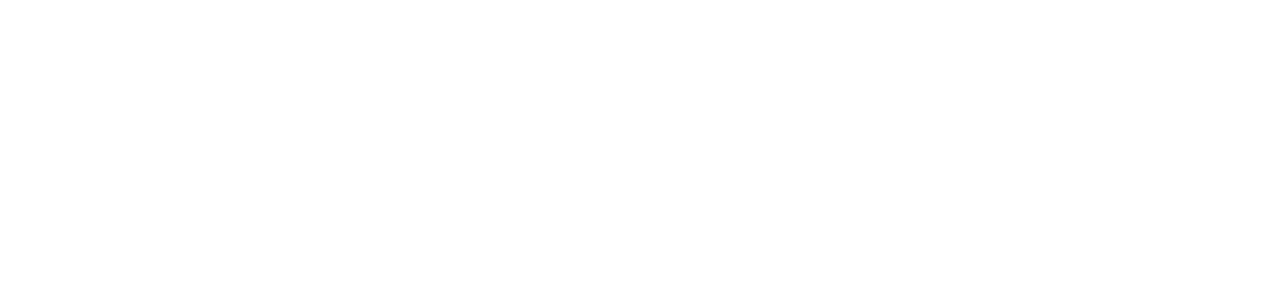
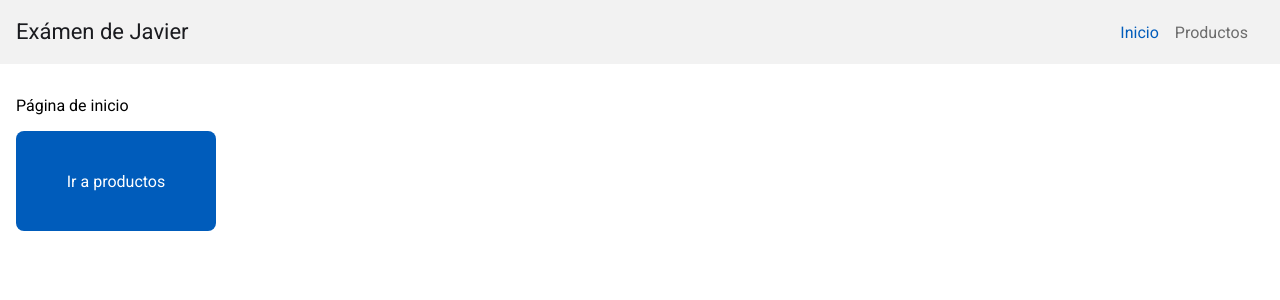
Before and after one commit to IngJavierCruz/product-app-angular-javier-cruz, an Angular app: page /home in a window 1280 px wide. Before the commit this address led to /. Shown: the top 300 px of the page. Built offline with nearby package versions, Linux system fonts and the light colour scheme.

Commit message:
Ruta home agregada, toolbar creado y navegación de rutas configurada

```diff
--- a/src/app/app.html
+++ b/src/app/app.html
@@ -1 +1,15 @@
+<mat-toolbar class="toolbar">
+  <span>Exámen de Javier</span>
+  <span class="spacer"></span>
+
+  <ul class="menu">
+    <li class="item">
+      <a [routerLink]="['/home']" routerLinkActive="link-active">Inicio</a>
+    </li>
+
+    <li class="item">
+      <a [routerLink]="['/products']" routerLinkActive="link-active">Productos</a>
+    </li>
+  </ul>
+</mat-toolbar>
 <router-outlet />
--- a/src/app/app.scss
+++ b/src/app/app.scss
@@ -0,0 +1,27 @@
+.toolbar {
+  background-color: #f2f2f2;
+}
+
+.spacer {
+  flex: 1 1 auto;
+}
+
+.menu {
+  display: flex;
+  padding: 0 1rem;
+  column-gap: 1rem;
+
+  & .item {
+    list-style: none;
+
+    & > a {
+      text-decoration: none;
+      color: #6c6c6c;
+      font-size: 16px;
+    }
+  }
+}
+
+.link-active {
+  color: #005cbb !important;
+}
--- a/src/app/app.ts
+++ b/src/app/app.ts
@@ -1,10 +1,12 @@
 import { Component, inject, OnInit } from '@angular/core';
-import { RouterOutlet } from '@angular/router';
+import { RouterModule, RouterOutlet } from '@angular/router';
 import { ProductService } from './core/services/product.service';
+import { MatToolbarModule } from '@angular/material/toolbar';
+import { MatIconModule } from '@angular/material/icon';
 
 @Component({
   selector: 'app-root',
-  imports: [RouterOutlet],
+  imports: [RouterOutlet, MatToolbarModule, MatIconModule, RouterModule],
   templateUrl: './app.html',
   styleUrl: './app.scss'
 })
--- /dev/null
+++ b/src/app/pages/Home/Home.component.html
@@ -0,0 +1,5 @@
+<div class="section">
+  <p>Página de inicio</p>
+
+  <div class="card" (click)="navigateToProduct()">Ir a productos</div>
+</div>
--- /dev/null
+++ b/src/app/pages/Home/Home.component.scss
@@ -0,0 +1,15 @@
+.section {
+  padding: 1rem;
+}
+
+.card {
+  display: flex;
+  width: 200px;
+  background: #005cbb;
+  color: white;
+  border-radius: 8px;
+  height: 100px;
+  align-items: center;
+  justify-content: center;
+  cursor: pointer;
+}
--- /dev/null
+++ b/src/app/pages/Home/Home.component.ts
@@ -0,0 +1,21 @@
+import { Component, inject, OnInit } from '@angular/core';
+import { Router, RouterModule } from '@angular/router';
+
+@Component({
+  selector: 'app-Home',
+  templateUrl: './Home.component.html',
+  imports: [RouterModule],
+  styleUrls: ['./Home.component.scss']
+})
+export class HomeComponent implements OnInit {
+  private router = inject(Router)
+  constructor() { }
+
+  ngOnInit() {
+  }
+
+  navigateToProduct() {
+    this.router.navigate(['products'])
+  }
+
+}
```
Also changed, not shown: src/app/app.routes.ts (+7 -2 lines), 1 other file (tests, documents, lock files or other folders).
